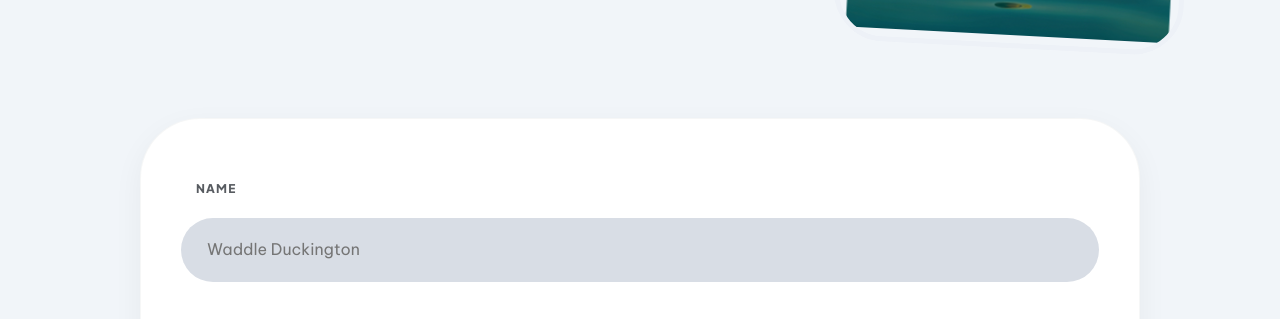
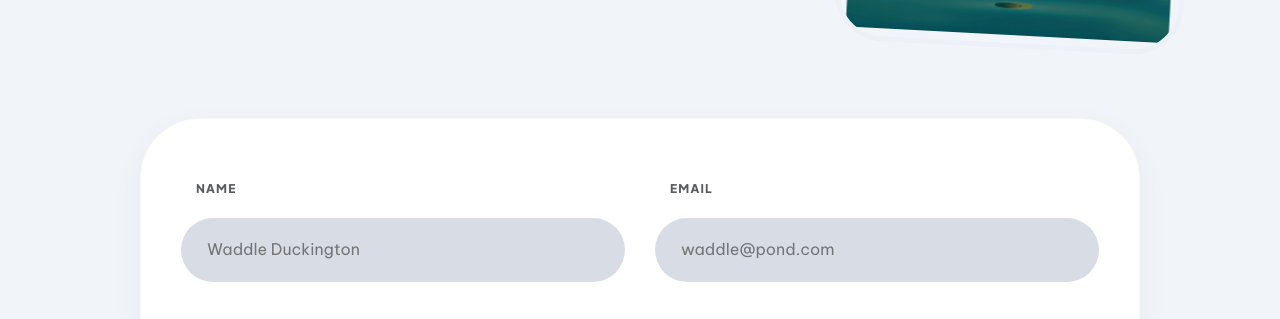
Before and after one commit to SiuzannaVach/DuckStoreF5, a website built with Vite: page src/pages/contact.html in a window 1280 px wide. Shown: the part 387-706 px from the top of the page. Built offline with nearby package versions, Linux system fonts and the light colour scheme.

Commit message:
did a flexbox for the desktop version of the form

```diff
--- a/src/css/contact.css
+++ b/src/css/contact.css
@@ -136,6 +136,7 @@
   border-color: var(--color-line-border1);
 }
 
+
 .contact-form__button {
   width: 100%;
   background: var(--color-btn-contact-bg);
@@ -254,4 +255,9 @@
   .contact-form__container {
     max-width: 1000px;
   }
+
+  .contact-form__basic-info {
+    display: flex;
+    gap: 30px;
+  }
 }
--- a/src/pages/contact.html
+++ b/src/pages/contact.html
@@ -68,26 +68,50 @@
 
       <section class="contact-form" aria-labelledby="form-title">
         <form id="duckForm" class="contact-form__container" novalidate>
-
+          <div class="contact-form__basic-info">
             <div class="contact-form__field">
               <label for="userName" class="contact-form__label">Name</label>
-      <input id="userName" type="text" class="contact-form__input" placeholder="Waddle Duckington" aria-required="true" aria-describedby="nameError">
+              <input
+                id="userName"
+                type="text"
+                class="contact-form__input"
+                placeholder="Waddle Duckington"
+                aria-required="true"
+                aria-describedby="nameError"
+              />
               <span class="error-msg" id="nameError" aria-live="polite"></span>
             </div>
 
             <div class="contact-form__field">
               <label for="userEmail" class="contact-form__label">Email</label>
-      <input id="userEmail" type="email" class="contact-form__input" placeholder="waddle@pond.com" aria-required="true" aria-describedby="emailError">
+              <input
+                id="userEmail"
+                type="email"
+                class="contact-form__input"
+                placeholder="waddle@pond.com"
+                aria-required="true"
+                aria-describedby="emailError"
+              />
               <span class="error-msg" id="emailError" aria-live="polite"></span>
             </div>
-
+          </div>
           <div class="contact-form__field">
             <label for="userMessage" class="contact-form__label">Message</label>
-      <textarea id="userMessage"  class="contact-form__textarea" placeholder="Tell us about your duck dreams..." aria-required="true" aria-describedby="messageError"></textarea>
+            <textarea
+              id="userMessage"
+              class="contact-form__textarea"
+              placeholder="Tell us about your duck dreams..."
+              aria-required="true"
+              aria-describedby="messageError"
+            ></textarea>
             <span class="error-msg" id="messageError" aria-live="polite"></span>
           </div>
 
-    <button type="submit" class="contact-form__button" aria-label="Send Message">
+          <button
+            type="submit"
+            class="contact-form__button"
+            aria-label="Send Message"
+          >
             SEND MESSAGE <span class="btn-icon">▷</span>
           </button>
         </form>
@@ -156,6 +180,6 @@
         </p>
       </div>
     </footer>
-    <script  type="module" src="../js/contact.js"></script>
+    <script type="module" src="../js/contact.js"></script>
   </body>
 </html>
```
Lines whose indentation alone changed are shown as unchanged.
